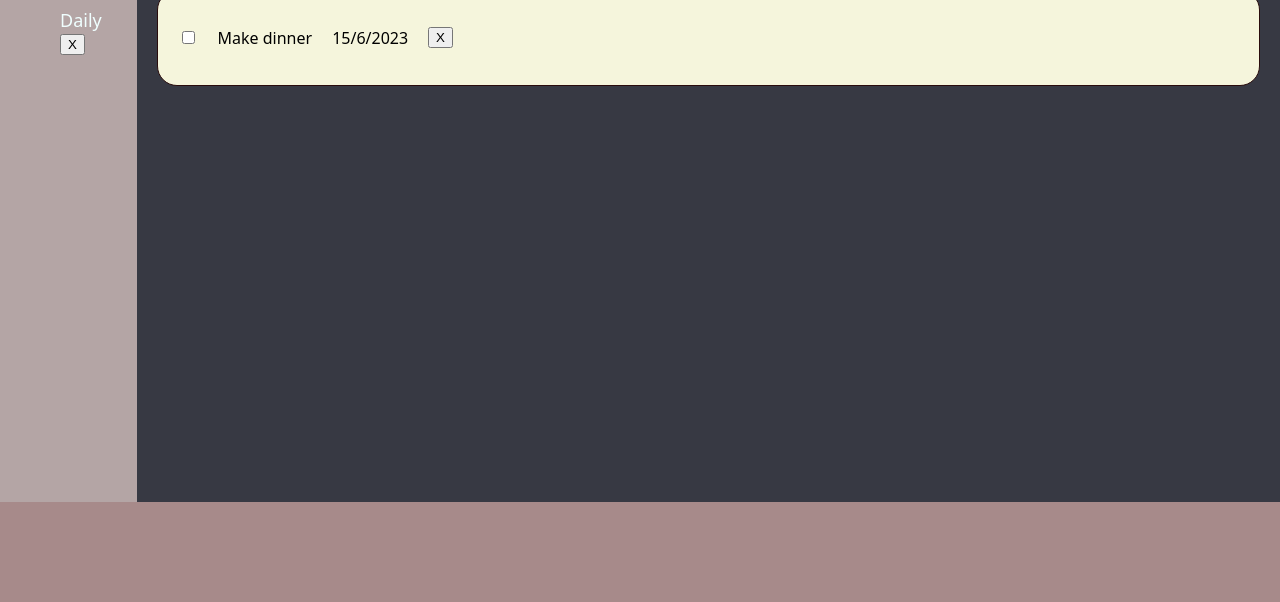
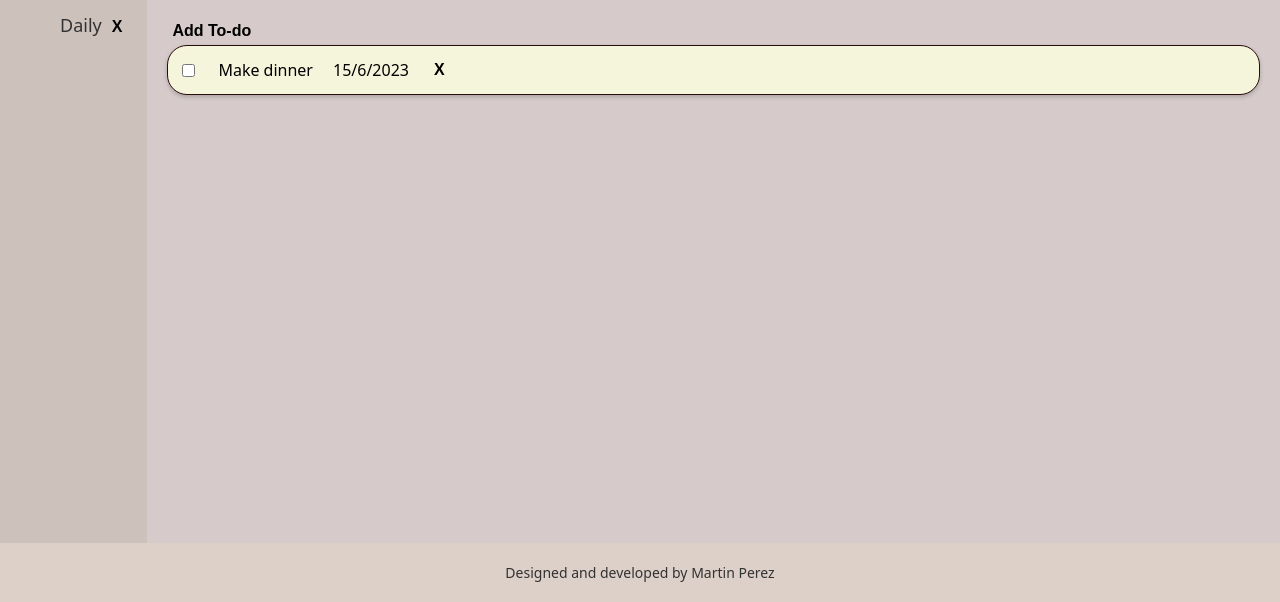
Before and after one commit to MartinPerezGiordan/Todo-list, a website built with webpack: page dist/index.html in a window 1280 px wide. Shown: the part 198-800 px from the top of the page. Built offline with Linux system fonts and the light colour scheme.

Commit message:
add style in CSS

```diff
--- a/src/createHTML.js
+++ b/src/createHTML.js
@@ -9,12 +9,12 @@ const createHTML = function(){
 
     const sidebar = document.createElement("div");
     sidebar.id = "sidebar";
-    sidebar.innerHTML = '<h2>Projects</h2><button class="new-project-btn">New Project</button><div class="add-project-form"><input type="text" class="project-name-input" placeholder="Project name"><button class="add-project">+ Add</button><button class="cancel-project">Cancel</button></div>'
+    sidebar.innerHTML = '<h2>Projects</h2><button class="new-project-btn">New Project</button><div class="add-project-form"><input type="text" class="project-name-input" maxlength="15" placeholder="Project name"><button class="add-project">+ Add</button><button class="cancel-project">Cancel</button></div>'
     sidebar.innerHTML += '<div class="projects"><ul class="project-list"></ul></div>'
 
     const addTodo = document.createElement("div");
     addTodo.classList.add('add-todo');
-    addTodo.innerHTML = '<label for="title">Title:</label><input type="text" id="title" name="title" required>'
+    addTodo.innerHTML = '<label for="title">Title:</label><input type="text" maxlength="150" id="title" name="title" required>'
     //addTodo.innerHTML +='<label for="description">Description:</label><textarea id="description" name="description" required></textarea>'
     addTodo.innerHTML +='<label for="dueDate">Due Date:</label><input type="date" id="dueDate" name="dueDate" required>'
     //addTodo.innerHTML +='<label for="priority">Priority:</label><select id="priority" name="priority"><option value="high">High</option><option value="medium">Medium</option><option value="low">Low</option></select>'
@@ -30,6 +30,7 @@ const createHTML = function(){
 
     const footer = document.createElement("div");
     footer.id = "footer";
+    footer.innerHTML='  <p>Designed and developed by <a href="https://github.com/MartinPerezGiordan" target="_blank" rel="noopener noreferrer">Martin Perez</a></p>'
 
     document.body.appendChild(header);
     document.body.appendChild(sidebar);
--- a/src/index.js
+++ b/src/index.js
@@ -44,7 +44,6 @@ addBtn.addEventListener('click',()=>{
     addform.style.display = 'none'
     openAddBtn.style.display = 'block'
     titleInput.value = ''
-    descriptionInput.value = ''
     dueDateInput.value = ''
 
 })
@@ -55,6 +54,8 @@ openAddBtn.addEventListener('click',()=>{
 cancel.addEventListener('click',()=>{
     addform.style.display = 'none'
     openAddBtn.style.display = 'block'
+    titleInput.value = ''
+    dueDateInput.value = ''
 })
 
 
@@ -72,12 +73,15 @@ addProjectBtn.addEventListener('click',()=>{
     projectId++
     newProjectForm.style.display = 'none'
     newProjectBtn.style.display = 'block'
+    projectNameInput.value = ''
     chooseProjectListener()
 
 })
 cancelProjectBtn.addEventListener('click',()=>{
     newProjectForm.style.display = 'none'
     newProjectBtn.style.display = 'block'
+    projectNameInput.value = ''
+
 })
 
 function chooseProjectListener(){
--- a/src/style.css
+++ b/src/style.css
@@ -8,10 +8,32 @@ body, html{
     grid-template-rows: auto 1fr auto;
     grid-template-columns: auto 1fr;
     font-family: system-ui, -apple-system, BlinkMacSystemFont, 'Segoe UI', Roboto, Oxygen, Ubuntu, Cantarell, 'Open Sans', 'Helvetica Neue', sans-serif;
-    color: azure;
+    color: #323232;
 }
 button{
     cursor: pointer;
+    background-color: transparent;
+    padding: 5px;
+    border: none;
+    border-radius: 10%;
+    margin: 0;
+    cursor: pointer;
+    font-weight: 700;
+    font-size: 16px;
+}
+
+button:hover{
+    background-color: #323232;
+    color: aliceblue;
+    opacity: 50%;
+
+}
+
+input{
+    background-color: transparent;
+    border: none;
+    border-bottom: 2px solid #323232;
+    font-size: 23px;
 }
 
 .logo{
@@ -21,20 +43,35 @@ button{
 }
 
 #header{
-    background-color: rgb(167, 138, 138);
+    background-color: #DDD0C8;
     width: 100vw;
     grid-column: 1/3;
+    box-shadow: 0 2px 4px rgba(0, 0, 0, 0.2);
+    z-index: 0;
 }
 
 #sidebar{
-    background-color: rgb(180, 165, 165);
+    background-color: #ccc2bb;
     padding: 20px;
+
+}
+
+.project-list{
+    color: #323232;
+    display: grid;
+    grid-template-columns: auto auto;
+    gap: 5px;
+
 }
 
 #main-content{
     color: black;
     padding: 20px;
-    background-color: #373943;
+    background-color: #d6caca;
+}
+
+.project-title{
+    font-size: 2.5em;
 }
 
 .add-todo{
@@ -47,21 +84,15 @@ button{
     display: none;
 }
 
-#footer{
-    height: 100px;
-    width: 100vw;
-    background-color: rgb(167, 138, 138);
-    grid-column: 1/3;
-}
-
 .todo-task{
     border: 1px solid rgb(41, 12, 12);
     border-radius: 20px;
-    padding: 20px;
+    padding: 10px;
     display: flex;
     gap: 20px;
     align-items: center;
     background-color: beige;
+    box-shadow: 0 2px 4px rgba(0, 0, 0, 0.2);
 }
 
 .project-btn{
@@ -75,3 +106,26 @@ button{
     background-color: #373943;
     text-decoration: line-through;
 }
+
+#footer {
+text-align: center;
+width: 100vw;
+background-color: #DDD0C8;
+grid-column: 1/3;
+}
+
+#footer p {
+font-size: 14px;
+margin: 0;
+padding: 20px;
+
+}
+
+#footer a {
+color: #333;
+text-decoration: none;
+}
+
+#footer a:hover {
+color: #007bff;
+}
--- a/src/updateHTML.js
+++ b/src/updateHTML.js
@@ -49,7 +49,7 @@ const updateTodosHTML = function(projectName, todos){
             //todoTask.innerHTML+=`<label for="checkbox${todo.id}">finished</label>`
             todoTask.innerHTML+=`<div class="todo-title" id="todo-title${todo.id}">${todo.title}</div>`
             //todoTask.innerHTML+=`<p>${todo.description}</p>`
-            todoTask.innerHTML+=`<p>${todo.dueDate}</p>`
+            todoTask.innerHTML+=`<div>${todo.dueDate}</div>`
             //todoTask.innerHTML+=`<div>${todo.priority}</div>`
             todoTask.innerHTML+=`<button class="todo-delete-btn" id="deleteTodo${todo.id}">X</button>`
 
```
Also changed, not shown: dist/main.js.
